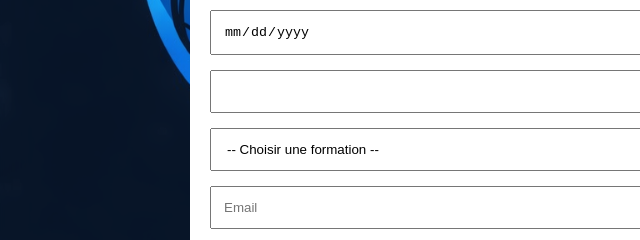
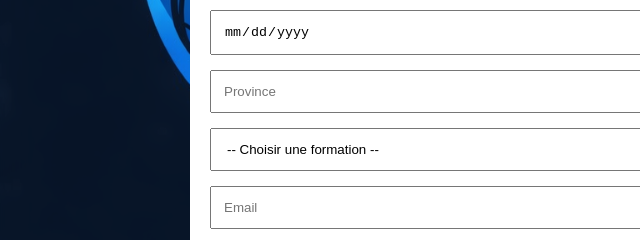
Before and after one commit to Henry-Kabeya/henry-tech-site, a plain HTML site: page inscription.html in a window 1280 px wide. Shown: the part 390-630 px from the top of the page, 0-640 px from the left. Drawn offline with Linux system fonts and the light colour scheme.

Commit message:
Add placeholder to Province input field
Added placeholder attribute to the Province input field to improve user guidance.

```diff
--- a/inscription.html
+++ b/inscription.html
@@ -35,7 +35,7 @@
         <input type="text" name="Prénom" placeholder="Prénom" required>
         <input type="text" name="Lieu de naissance" placeholder="Lieu de naissance" required>
         <input type="date" name="Date de naissance">
-        <input type="text" name="Province">
+        <input type="text" name="Province" placeholder="Province" required>
 
         <select name="Formation" required>
             <option value="">-- Choisir une formation --</option>
```
